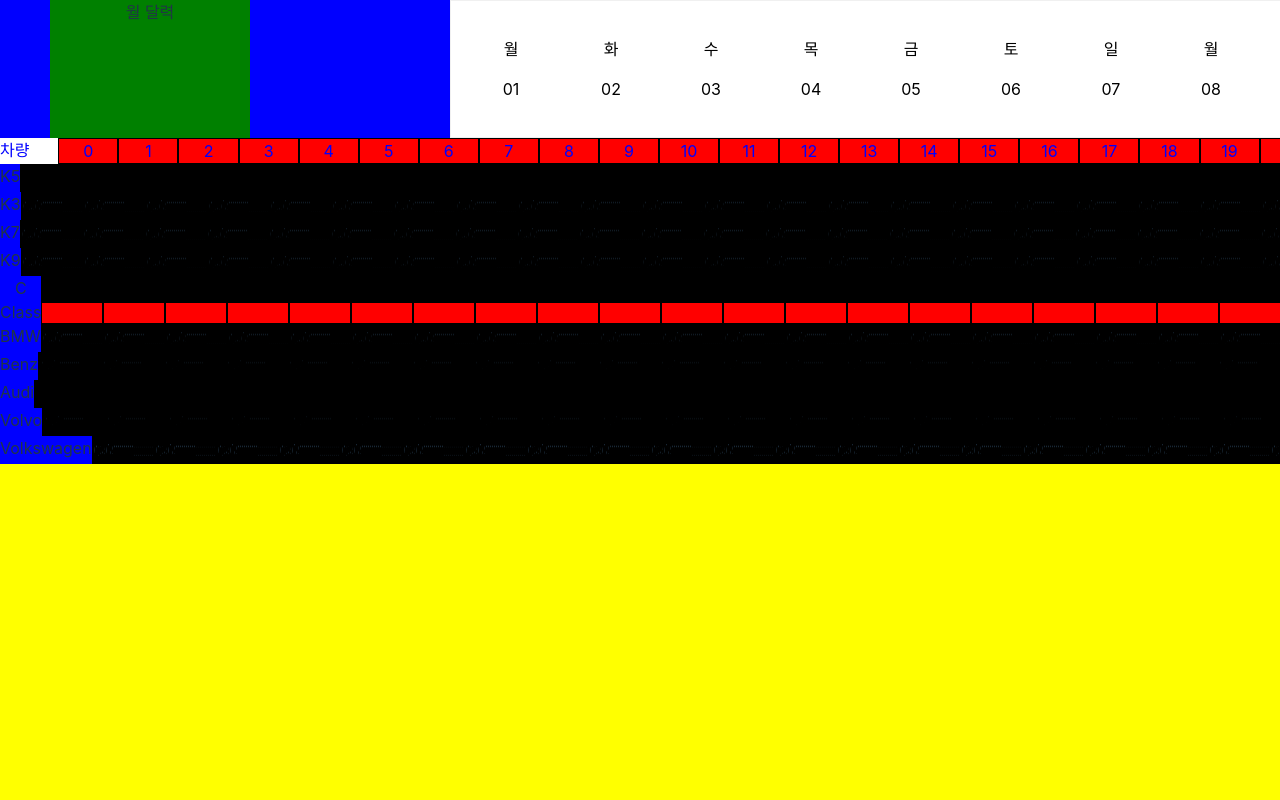
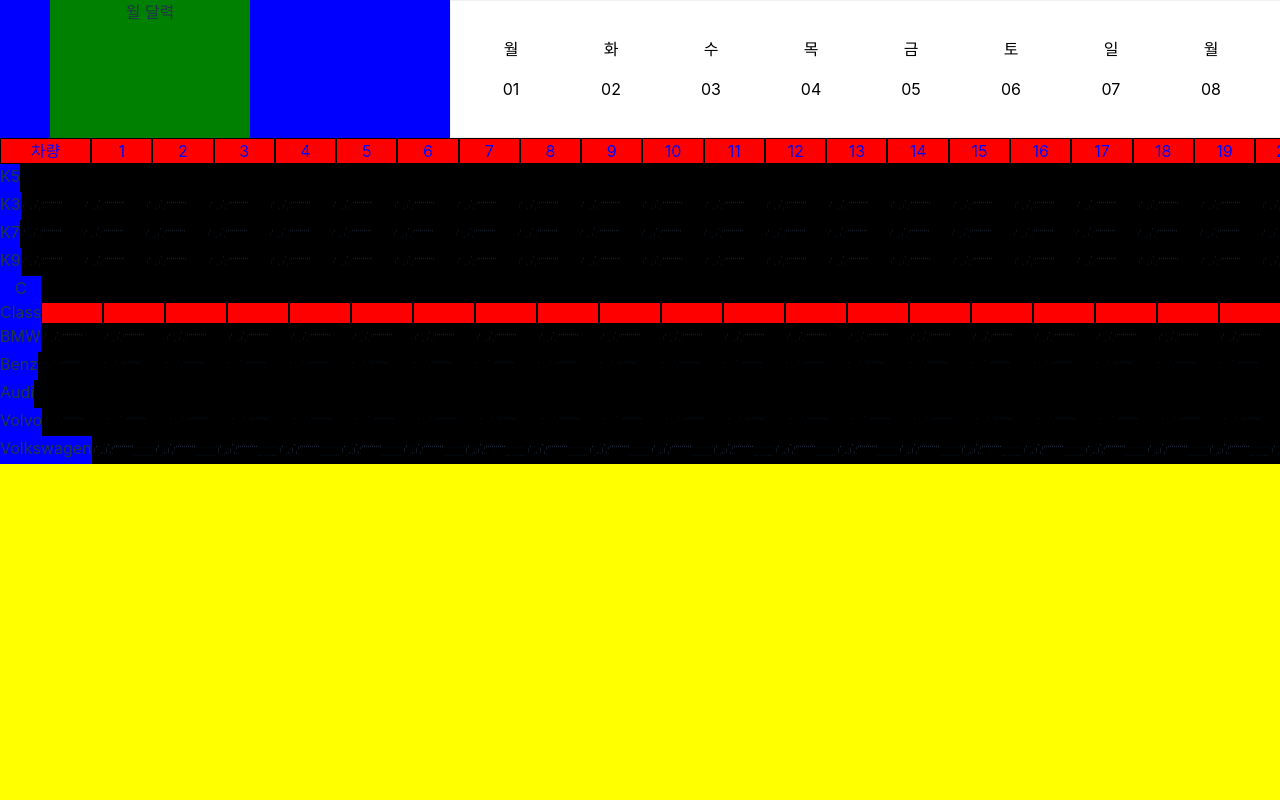
Before and after one commit to JayJHFE/React-Scheduler, a React (Vite) app in the folder PortFolio-vite/: page /scheduler in a window 1280 px wide. Shown: the top 800 px of the page. Built offline with nearby package versions, Linux system fonts and the light colour scheme.

Commit message:
스케줄러 UI수정

```diff
--- a/PortFolio-vite/src/page/scheduler/index.tsx
+++ b/PortFolio-vite/src/page/scheduler/index.tsx
@@ -4,6 +4,9 @@
 
 export default function Scheduler() {
   const data = jsonData.vehiclces;
+  const hoursArray = Array.from({ length: 24 }, (_, i) =>
+    i === 0 ? "차량" : i
+  );
   console.log(data);
   console.log(typeof data);
   return (
@@ -20,35 +23,26 @@
             <Calendar />
           </div>
           <div style={{ color: "blue", display: "flex", flexDirection: "row" }}>
-            <div
-              style={{
-                color: "blue",
-                display: "flex",
-                flexDirection: "row",
-                width: "400px",
-              }}
-            >
-              차량
-            </div>
-            {Array.from({ length: 24 }, (_, i) => (
+            {hoursArray.map((hour, index) => (
               <div
                 style={{
                   backgroundColor: "red",
-                  width: "400px",
+                  width: index === 0 ? "600px" : "400px",
                   border: "1px solid black",
                 }}
-                key={i}
+                key={index}
               >
-                {i}
+                {hour}
               </div>
             ))}
           </div>
+          <div>
             {data &&
               data[0].map((vehicle) => (
                 <div style={{ display: "flex", flexDirection: "row" }}>
                   <div></div>
                   <div
-                  style={{ backgroundColor: "blue", width: "400px" }}
+                    style={{ backgroundColor: "blue", width: "600px" }}
                     key={vehicle.id}
                   >
                     {vehicle.name}
@@ -57,7 +51,7 @@
                     <div
                       style={{
                         backgroundColor: "red",
-                      width: "400px",
+                        width: "600px",
                         border: "1px solid black",
                       }}
                       key={i}
@@ -86,6 +80,7 @@
                   ))}
                 </div>
               ))}
+          </div>
         </S.innerContainer>
       </S.Container>
     </>
```
Lines whose indentation alone changed are shown as unchanged.
